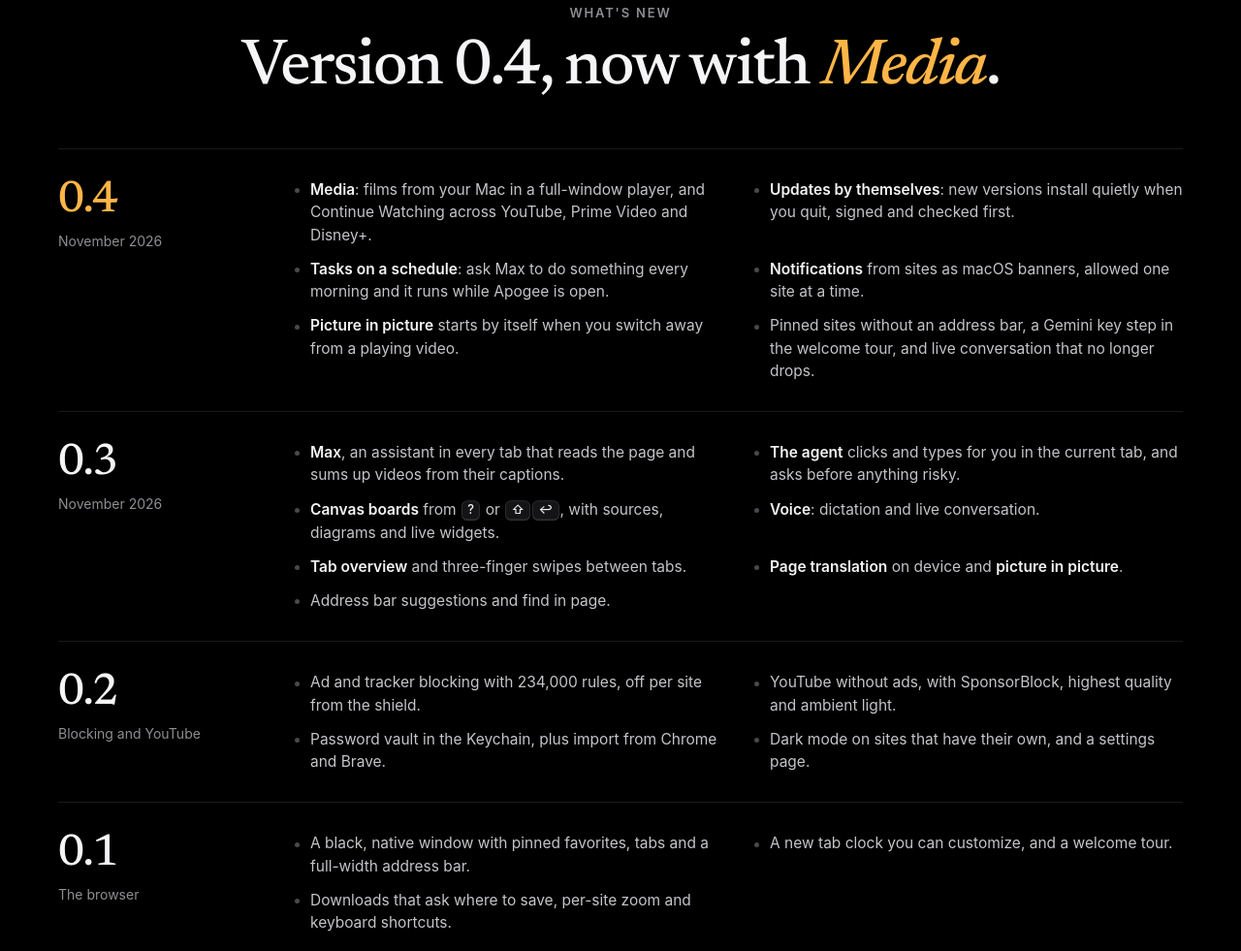
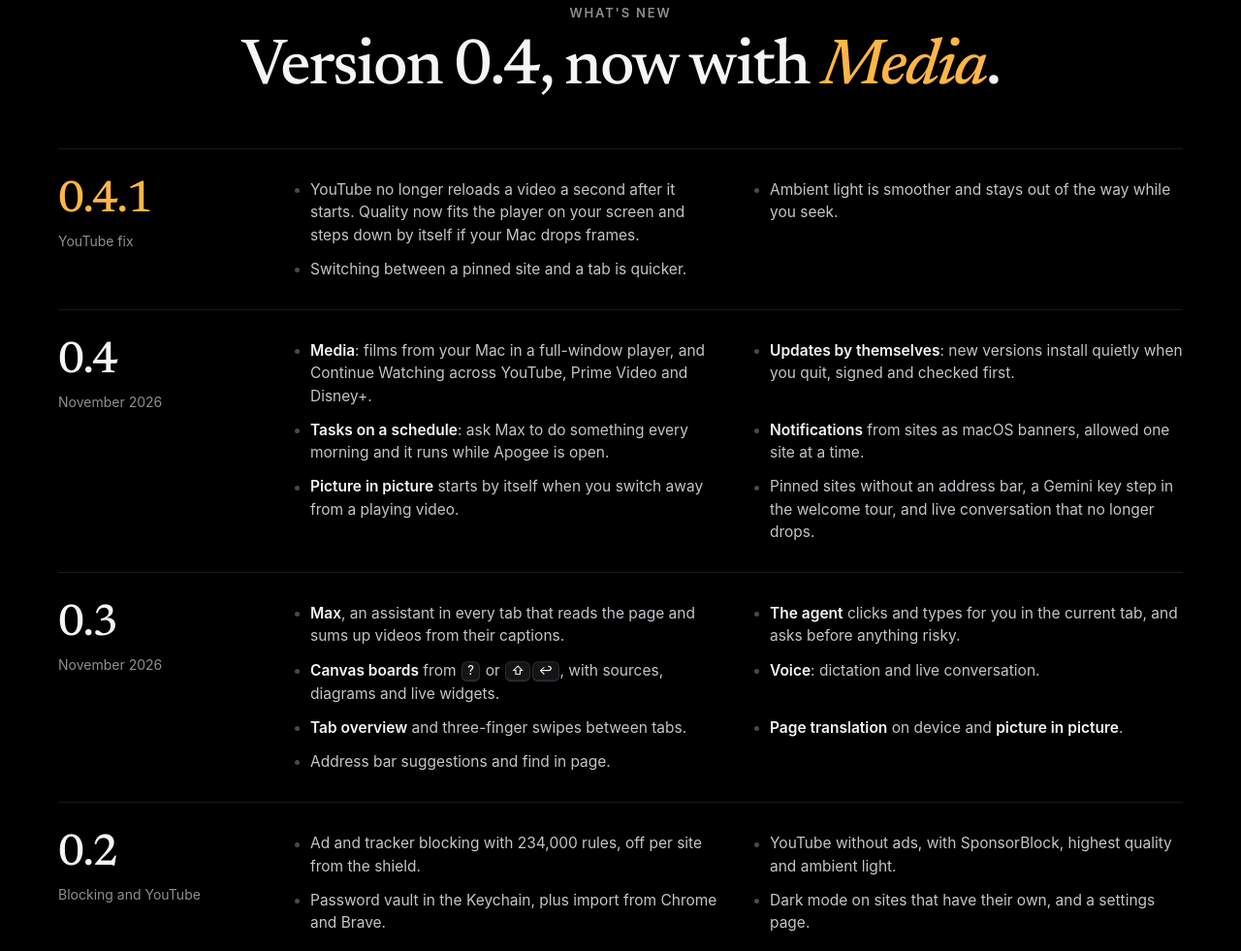
Before and after one commit to JerzySukiennik/apogee, a plain HTML site: page index.html in a window 1280 px wide. Shown: the part 6705-7686 px from the top of the page at 97% size. Drawn offline with Linux system fonts and the light colour scheme; animation ran at ten frames a second.

Commit message:
Apogee 0.4.1
Co-Authored-By: Claude <noreply@anthropic.com>

```diff
--- a/index.html
+++ b/index.html
@@ -71,7 +71,7 @@
           <span class="chip-tag">Your Mac</span>
         </a>
       </div>
-      <p class="dl-meta"><span data-dl-note>Version 0.4 · Free · macOS 14 Sonoma or later</span><span class="sep">·</span><a href="#install">How to open it</a></p>
+      <p class="dl-meta"><span data-dl-note>Version 0.4.1 · Free · macOS 14 Sonoma or later</span><span class="sep">·</span><a href="#install">How to open it</a></p>
       <details class="which">
         <summary>Which one do I need?</summary>
         <p>Open the Apple menu and choose About This Mac. If it says <b>Chip: Apple M1</b> or any other M chip, take Apple Silicon. If it says <b>Processor: Intel</b>, take Intel.</p>
@@ -373,6 +373,14 @@
       </div>
       <div class="rels">
         <article class="rel reveal">
+          <div class="rel-v"><b>0.4.1</b><span>YouTube fix</span></div>
+          <ul>
+            <li>YouTube no longer reloads a video a second after it starts. Quality now fits the player on your screen and steps down by itself if your Mac drops frames.</li>
+            <li>Ambient light is smoother and stays out of the way while you seek.</li>
+            <li>Switching between a pinned site and a tab is quicker.</li>
+          </ul>
+        </article>
+        <article class="rel reveal">
           <div class="rel-v"><b>0.4</b><span>November 2026</span></div>
           <ul>
             <li><b>Media</b>: films from your Mac in a full-window player, and Continue Watching across YouTube, Prime Video and Disney+.</li>
@@ -491,7 +499,7 @@
           <span class="chip-tag">Your Mac</span>
         </a>
       </div>
-      <p class="dl-meta"><span data-dl-note>Version 0.4 · Free · macOS 14 Sonoma or later</span></p>
+      <p class="dl-meta"><span data-dl-note>Version 0.4.1 · Free · macOS 14 Sonoma or later</span></p>
     </div>
   </section>
 </main>
```
